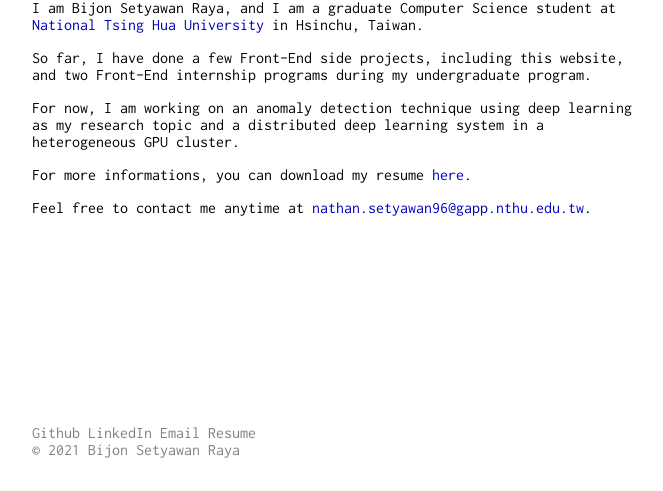
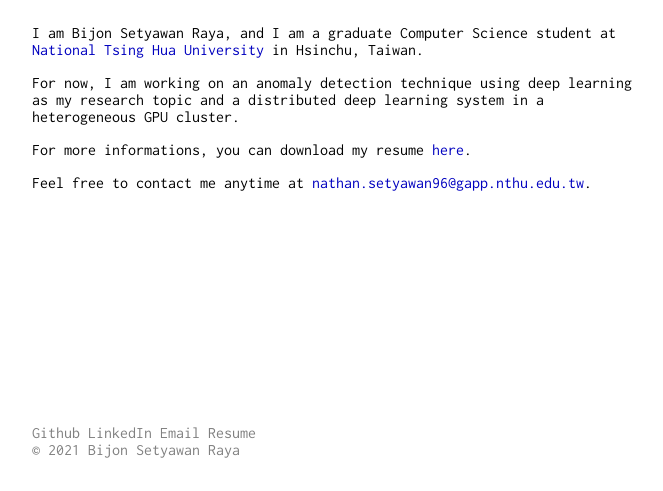
Before and after one commit to bsraya/bsraya.com, a Gatsby site: page /about in a window 1280 px wide. Shown: the part 373-864 px from the top of the page, without its empty margins (308-971 px from the left). Built offline with nearby package versions, Linux system fonts and the light colour scheme; Gatsby itself is replaced by a stand-in of ours; some packages are replaced by stand-ins of ours.

Commit message:
removed unnecessary information

```diff
--- a/src/pages/about.js
+++ b/src/pages/about.js
@@ -22,9 +22,6 @@ function Content({ author, link, email }) {
       <h1>Who am I?</h1>
       <p>
         I am <span itemProp="author" itemType="http://schema.org/Author">{author}</span>, and I am a graduate Computer Science student at <ExternalLink address="https://www.nthu.edu.tw" title="National Tsing Hua University" /> in Hsinchu, Taiwan.
-      </p>
-      <p>
-        So far, I have done a few Front-End side projects, including this website, and two Front-End internship programs during my undergraduate program.
       </p>
       <p>
         For now, I am working on an anomaly detection technique using deep learning as my research topic and a distributed deep learning system in a heterogeneous GPU cluster.
```
